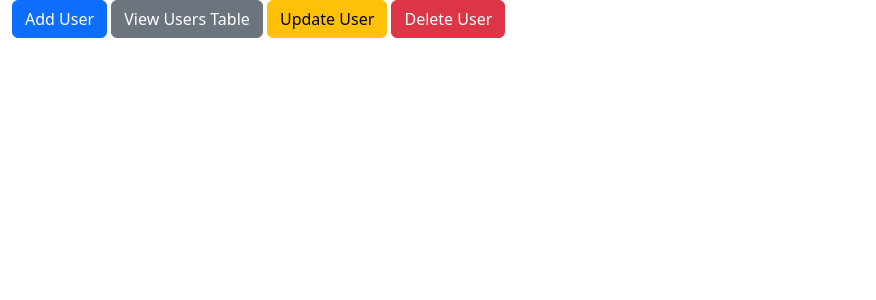
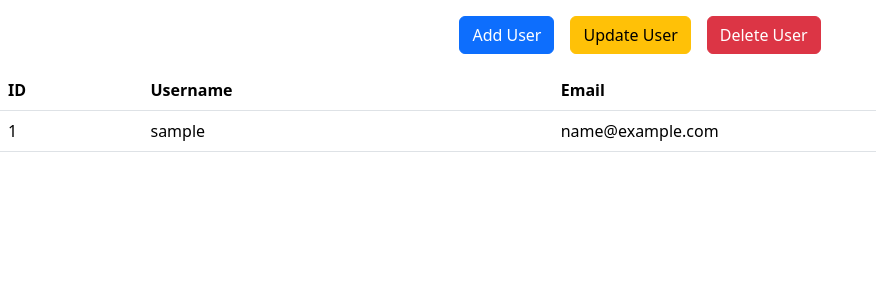
Before and after one commit to CriminalButterrr/CIT17, a PHP site: page / in a window 1280 px wide. Shown: the top 300 px of the page, without its empty margins (0-876 px from the left). Run offline with PHP 8.4, Linux system fonts and the light colour scheme; tables that the repository leaves empty or names only in its code hold one stand-in row (values such as "Sample post"); some libraries are stand-ins or nearby versions.

Commit message:
index update

```diff
--- a/Activity 3/index.php
+++ b/Activity 3/index.php
@@ -9,10 +9,35 @@
 </head>
 <body>
     <div class="container-fluid">
-        <button type="button" class="btn btn-primary" data-bs-toggle="modal" data-bs-target="#addUserModal">Add User</button>
-        <a class="btn btn-secondary" href="select.php">View Users Table</a>
-        <button type="button" class="btn btn-warning" data-bs-toggle="modal" data-bs-target="#updateUserModal">Update User</button>
-        <button type="button" class="btn btn-danger" data-bs-toggle="modal" data-bs-target="#deleteUserModal">Delete User</button>
+        <div class="d-flex flex-row justify-content-center my-3">
+            <button type="button" class="btn btn-primary mx-2" data-bs-toggle="modal" data-bs-target="#addUserModal">Add User</button>
+            <button type="button" class="btn btn-warning mx-2" data-bs-toggle="modal" data-bs-target="#updateUserModal">Update User</button>
+            <button type="button" class="btn btn-danger mx-2" data-bs-toggle="modal" data-bs-target="#deleteUserModal">Delete User</button>
+        </div>
+        <div class="row">
+            <?php
+                include_once("dbConnect.php");
+                $sql = "SELECT id, username, email FROM users";
+                $result = $conn->query($sql);
+
+                if ($result->num_rows > 0) {
+                    echo '<table class="table"> <thead> <tr> <th class="col">ID</th> <th class="col">Username</th> <th class="col">Email</th> </tr> </thead>';
+                    while($row = $result->fetch_assoc()) {
+                        echo "<tbody> <tr>";
+                        echo "<td>" . $row["id"] . "</td>";
+                        echo "<td>" . $row["username"] . "</td>";
+                        echo "<td>" . $row["email"] . "</td>";
+                        echo "</tr> </tbody>";
+                    }
+                    echo '</table>';
+                } else {
+                    echo "0 results";
+                }
+            ?>
+        </div>
+
+
+
     </div>
     <!-- Add User Modal-->
     <div class="modal fade" id="addUserModal" tabindex="-1" aria-labelledby="modalLabel" aria-hidden="true">
@@ -45,6 +70,7 @@
         </div>
     </div>
     </div>
+    <!-- Update User Modal-->
     <div class="modal fade" id="updateUserModal" tabindex="-1" aria-labelledby="modalLabel" aria-hidden="true">
     <div class="modal-dialog modal-dialog-centered">
         <div class="modal-content">
@@ -75,6 +101,7 @@
         </div>
     </div>
     </div>
+    <!-- Delete User Modal-->
     <div class="modal fade" id="deleteUserModal" tabindex="-1" aria-labelledby="modalLabel" aria-hidden="true">
     <div class="modal-dialog modal-dialog-centered">
         <div class="modal-content">
@@ -100,5 +127,6 @@
     </div>
 
     <script src="https://cdn.jsdelivr.net/npm/bootstrap@5.3.2/dist/js/bootstrap.bundle.min.js" integrity="sha384-C6RzsynM9kWDrMNeT87bh95OGNyZPhcTNXj1NW7RuBCsyN/o0jlpcV8Qyq46cDfL" crossorigin="anonymous"></script>
+    <script src="https://cdn.jsdelivr.net/npm/sweetalert2@11"></script>
 </body>
 </html>
```
Also changed, not shown: Activity 3/select.php (deleted, +0 -18 lines).
